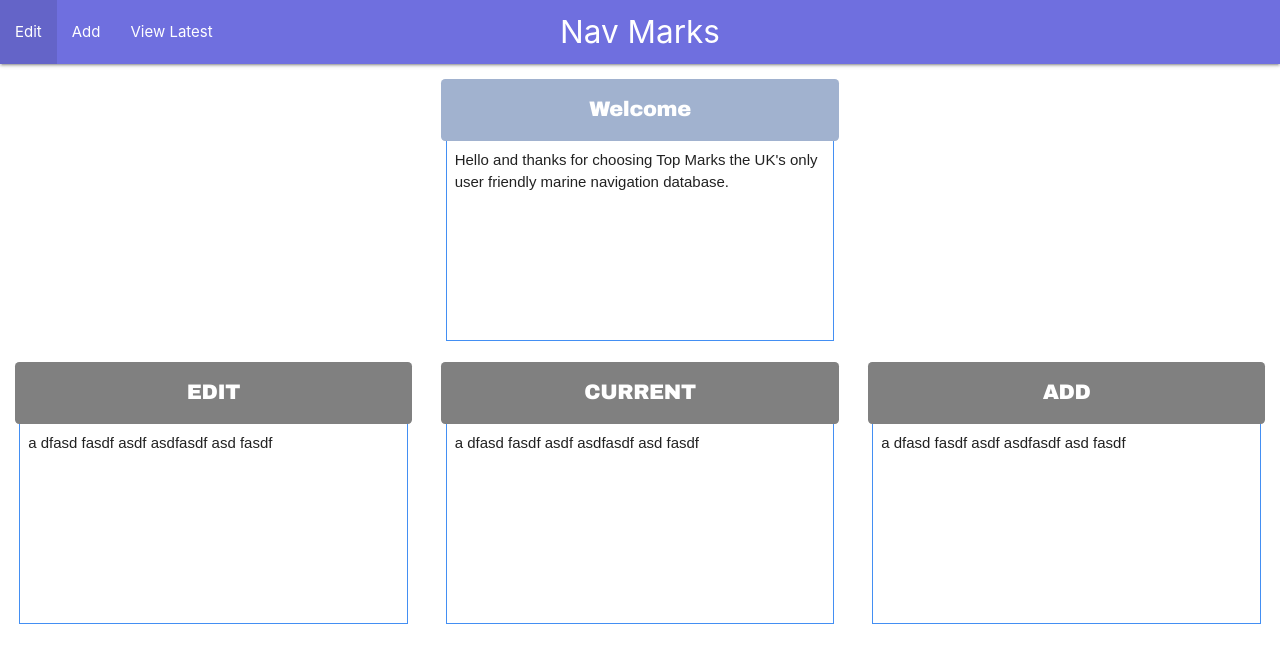
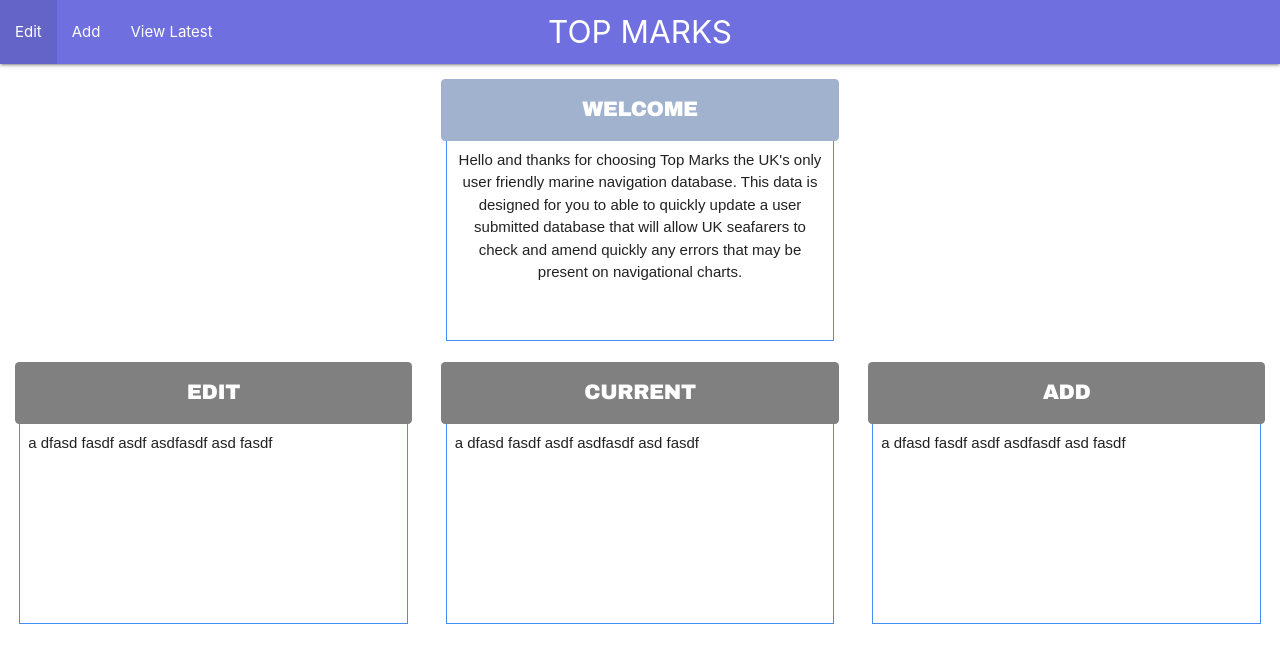
Before and after one commit to bullseyebill/lay_me_down, a plain HTML site: page index.html in a window 1280 px wide. Drawn offline with nearby package versions, Linux system fonts and the light colour scheme.

Commit message:
content update

```diff
--- a/css/style.css
+++ b/css/style.css
@@ -12,3 +12,5 @@ html { width: 100%; }
 .TM-3txtboxes-Top { width: 94%; border: 0 solid #A1B2CF; display: inline-block; margin: 0; padding: 0; text-align: center; background-color: #A1B2CF ; color: white; border-radius: .2em; padding: 15px; font-family: Arial Black; letter-spacing: -.02em; font-size: 1.4em; }
 
 .nav-wrapper { background-color: rgb(111, 111, 223)}
+
+.TM-3txtboxes-Texttop {height: 200px; overflow: auto; text-align: center; width: 92%; margin: 0 auto;border: 1px solid rgb(67, 143, 243); border-top: 0; padding: 8px;}}
--- a/index.html
+++ b/index.html
@@ -19,7 +19,7 @@
 
 <nav>
     <div class="nav-wrapper">
-      <a href="#" class="brand-logo center">Nav Marks</a>
+      <a href="#" class="brand-logo center">TOP MARKS</a>
 
 
       <ul class="left hide-on-med-and-down">
@@ -34,8 +34,10 @@
 
   <div class="TM-3txtboxes-Outer">
    <div class="TM-3txtboxes-Inner">
-      <div class="TM-3txtboxes-Top">Welcome</div>
-      <div class="TM-3txtboxes-TextBox">Hello and thanks for choosing Top Marks the UK's only user friendly marine navigation database.</div>
+      <div class="TM-3txtboxes-Top">WELCOME</div>
+      <div class="TM-3txtboxes-Texttop">Hello and thanks for choosing Top Marks the UK's only user friendly marine navigation database.
+                                         This data is designed for you to able to quickly update a user submitted database that will allow UK
+                                          seafarers to check and amend quickly any errors that may be present on navigational charts.</div>
    </div>
 
   <div class="TM-3txtboxes-Outer">
```
